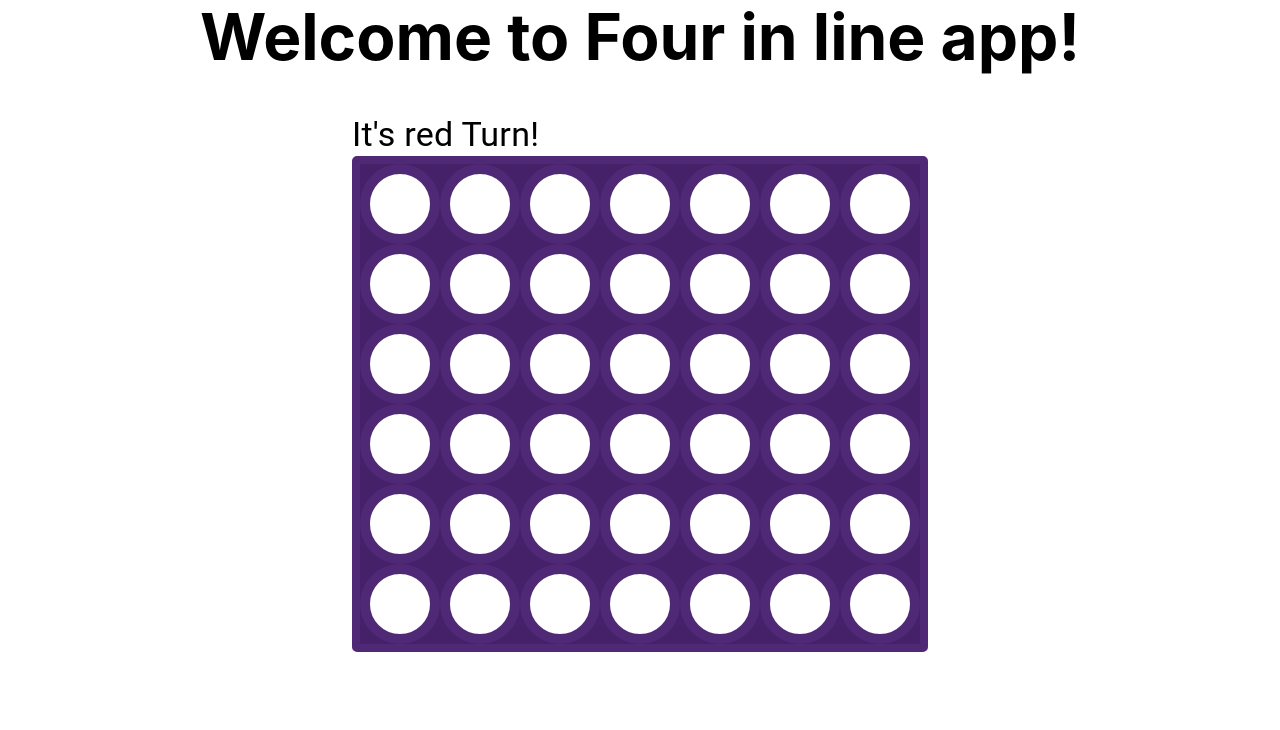
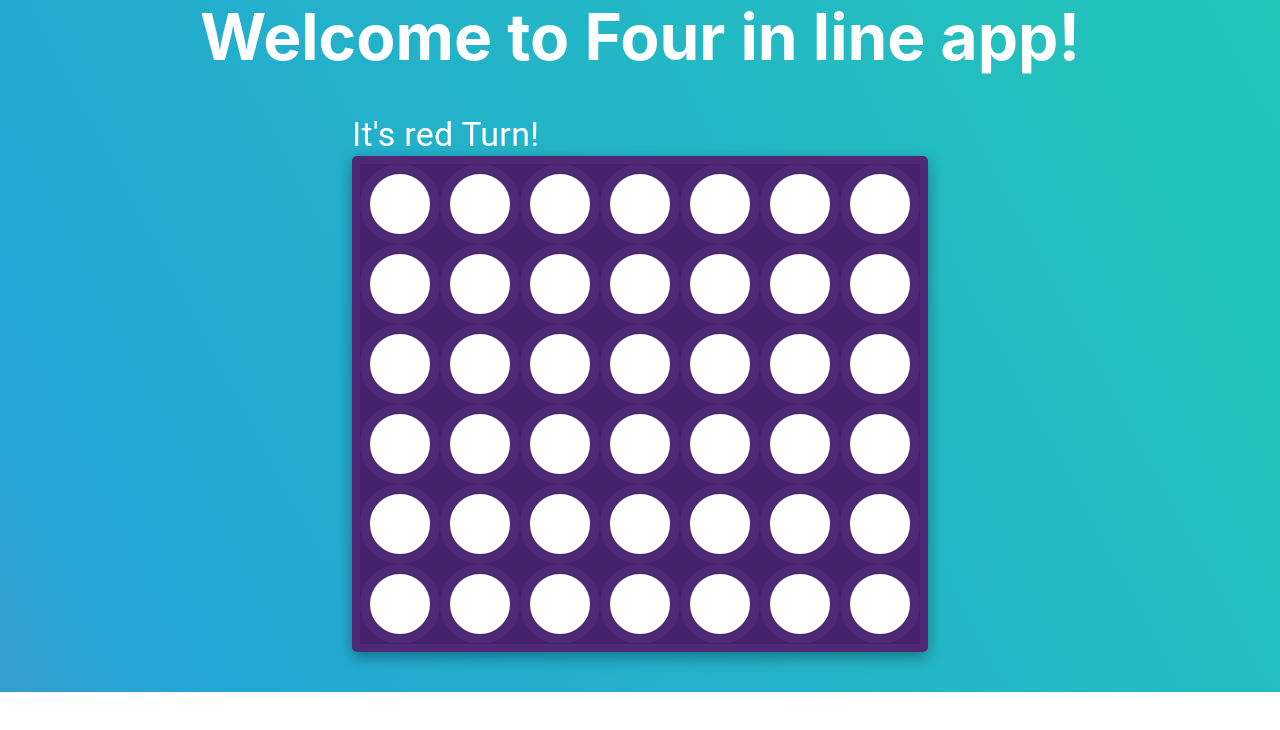
Before and after one commit to noequalindi/four-in-line-app, a Next.js app in the folder client/: page / in a window 1280 px wide. Shown: the top 730 px of the page. Built offline with nearby package versions, Linux system fonts and the light colour scheme; no server answers.

Commit message:
feat: add styles, animations and dialog

```diff
--- a/client/package.json
+++ b/client/package.json
@@ -14,12 +14,14 @@
     "next": "10.2.0",
     "react": "17.0.2",
     "react-dom": "17.0.2",
-    "socket.io-client": "^4.0.1"
+    "socket.io-client": "^4.0.1",
+    "styled-components": "^5.2.3"
   },
   "devDependencies": {
     "@types/node": "^15.0.1",
     "@types/react": "^17.0.4",
     "@types/react-dom": "^17.0.3",
+    "@types/styled-components": "^5.1.9",
     "typescript": "^4.2.4"
   }
 }
--- a/client/src/components/Board/style.module.css
+++ b/client/src/components/Board/style.module.css
@@ -4,6 +4,7 @@
         border: solid 8px #4F2876;
         border-radius: 5px;
         background-color: #45216A;
+        box-shadow: rgba(0, 0, 0, 0.35) 0px 5px 15px;
       }
 
 .columns {
--- a/client/src/components/Game/Game.tsx
+++ b/client/src/components/Game/Game.tsx
@@ -3,7 +3,10 @@ import Board from "../Board/Board";
 import { IMatrixProps, State } from "./types";
 import socket from "../Socket/Socket";
 import classes from './style.module.css';
-import { Button, Grid, Typography } from "@material-ui/core";
+import { Button, Dialog, DialogActions, DialogContent, Grid, Typography } from "@material-ui/core";
+import Zoom from '@material-ui/core/Zoom';
+import { TransitionProps } from '@material-ui/core/transitions';
+
 
 const initState: State = {
   circlesPositions: {},
@@ -11,12 +14,19 @@ const initState: State = {
   gameStatus: '',
   gameOver: { player: '', winner: false },
 }
+const Transition = React.forwardRef(function Transition(
+  props: TransitionProps & { children?: React.ReactElement<any, any> },
+  ref: React.Ref<unknown>,
+) {
+  return <Zoom ref={ref} {...props} />;
+});
 
 const Game: React.FC<IMatrixProps> = ({ columns, rows, playerColor }) => {
   const [gameState, setGameState] = useState(initState)
+  const [openModal, setOpenModal] = useState(false);
 
   useEffect(() => {
-    if(playerColor) socket?.emit('connected', playerColor);
+    if (playerColor) socket?.emit('connected', playerColor);
   }, [socket, playerColor]);
 
   const handleGrooveClick = useCallback((grooveId: string) => {
@@ -30,17 +40,24 @@ const Game: React.FC<IMatrixProps> = ({ columns, rows, playerColor }) => {
   }, [socket]);
 
   const restartGame = useCallback(() => {
+    setOpenModal(false);
     socket?.emit('restartGame');
   }, [socket]);
 
   const { circlesPositions, gameOver, playerTurn } = gameState;
+  const GameStyled = (): JSX.Element => {
+
+    if (gameOver && gameOver.winner) setOpenModal(true);
+
+    const handleClose = () => {
+      setOpenModal(false);
+    };
 
     return (
-    <>
       <Grid container>
         <div className={classes.app}>
           <Grid item xs={12}>
-        { gameOver && !gameOver.winner ?
+
             <>
               <Typography variant="h4"> It's {playerTurn} Turn!</Typography>
               <Board
@@ -49,18 +66,36 @@ const Game: React.FC<IMatrixProps> = ({ columns, rows, playerColor }) => {
                 circlesPositions={circlesPositions}
                 onGrooveClick={handleGrooveClick}
               />
-           </> :
+            </>
 
             <>
+              {gameOver && gameOver.winner ?
+                <Dialog
+                  open={openModal}
+                  TransitionComponent={Transition}
+                  keepMounted
+                  onClose={handleClose}
+                  aria-labelledby="alert-dialog-slide-title"
+                  aria-describedby="alert-dialog-slide-description">
                   <div className={classes.buttonContainer}>
+                    <DialogContent>
                       <Typography variant="h4"> Player {gameOver.player} Won!</Typography>
+                    </DialogContent>
+                    <DialogActions>
                       <Button variant="contained" color="secondary" onClick={restartGame}> Restart Game</Button>
+                    </DialogActions>
                   </div>
+                </Dialog> : ''
+              }
             </>
-        }
           </Grid>
         </div>
       </Grid>
+    )
+  }
+  return (
+    <>
+      <GameStyled />
     </>
   );
 
--- a/client/src/pages/index.tsx
+++ b/client/src/pages/index.tsx
@@ -2,15 +2,49 @@ import Head from 'next/head'
 import styles from '../styles/Home.module.css'
 import Game from '../components/Game/Game';
 import Grid from '@material-ui/core/Grid';
+import styled from 'styled-components';
 
 enum GameBoard {
   columns = 7,
   rows = 6,
 }
+const Wrapper = styled.div`
+  background:  hsl(0, 0%, 8%);
+  color: white;
+  overflow-x:auto;
+  height: auto;
+  background: linear-gradient(62deg, #EE7752, #E73C7E, #23A6D5, #23D5AB);
+    animation: gradient 15s ease infinite;
+     background-size: 400% 400%;
+
+}
+@-webkit-keyframes gradient{
+ 0% {
+   background-position: 0 50%;
+ }
+ 50% {
+   background-position: 100% 50%;
+ }
+ 100% {
+    background-position: 0% 50%;
+ }
+}
+@keyframes gradient{
+ 0% {
+   background-position: 0 50%;
+ }
+ 50% {
+   background-position: 100% 50%;
+ }
+ 100% {
+    background-position: 0% 50%;
+ }
+`
 
 export default function Home({playerColor}) {
   return (
     <>
+    <Wrapper>
     <Head>
     <title>Four in lines App</title>
     <meta name="description" content="Generated by create next app" />
@@ -26,6 +60,7 @@ export default function Home({playerColor}) {
     <Grid item xs={12}>
        <Game columns={GameBoard.columns} rows={GameBoard.rows} playerColor={playerColor}/>
     </Grid>
+    </Wrapper>
     </>
   )
 }
--- a/client/src/styles/Home.module.css
+++ b/client/src/styles/Home.module.css
@@ -6,6 +6,7 @@
   justify-content: center;
   align-items: center;
   height: 100vh;
+  background: hsl(0, 0%, 8%);
 }
 
 .main {
@@ -48,6 +49,7 @@
   margin: 0;
   line-height: 1.15;
   font-size: 4rem;
+  animation: move-text 0.75s forwards;
 }
 
 .title,
@@ -119,3 +121,8 @@
     flex-direction: column;
   }
 }
+@keyframes move-text {
+  0% { bottom: -0.2em; opacity: 1; }
+  50% { bottom: 0.2em; }
+  100% { bottom: 0; opacity: 1; }
+}
--- a/package.json
+++ b/package.json
@@ -1,6 +1,9 @@
 {
   "dependencies": {
+    "@material-ui/lab": "*",
+    "@types/styled-components": "^5.1.9",
     "classnames": "^2.3.1",
-    "socket.io-client": "^4.0.1"
+    "socket.io-client": "^4.0.1",
+    "styled-components": "^5.2.3"
   }
 }
```
Also changed, not shown: client/src/components/Redirect/Redirect.tsx (added, +11 -0 lines), client/src/pages/[color].tsx (+11 -7 lines), 2 other files (tests, documents, lock files or other folders). Lines whose indentation alone changed are shown as unchanged.
